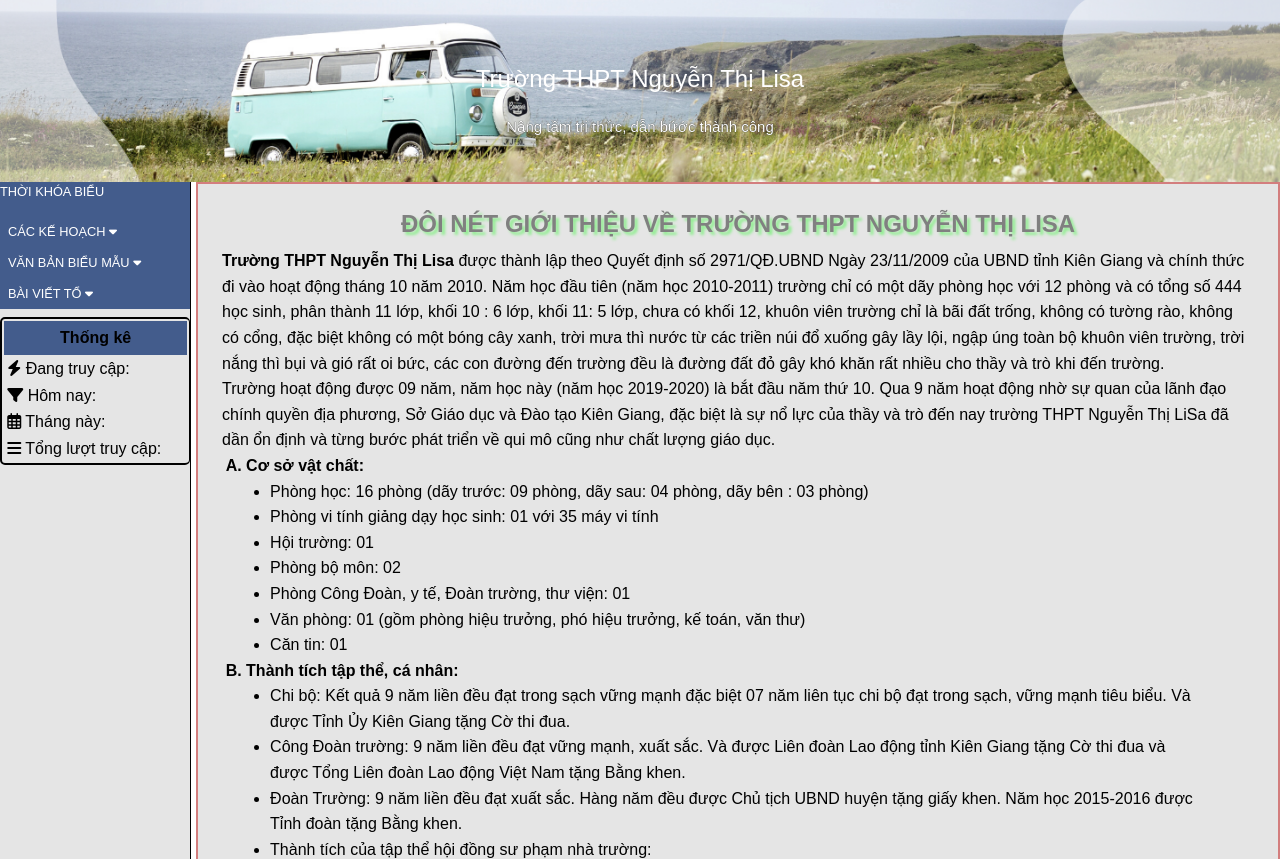
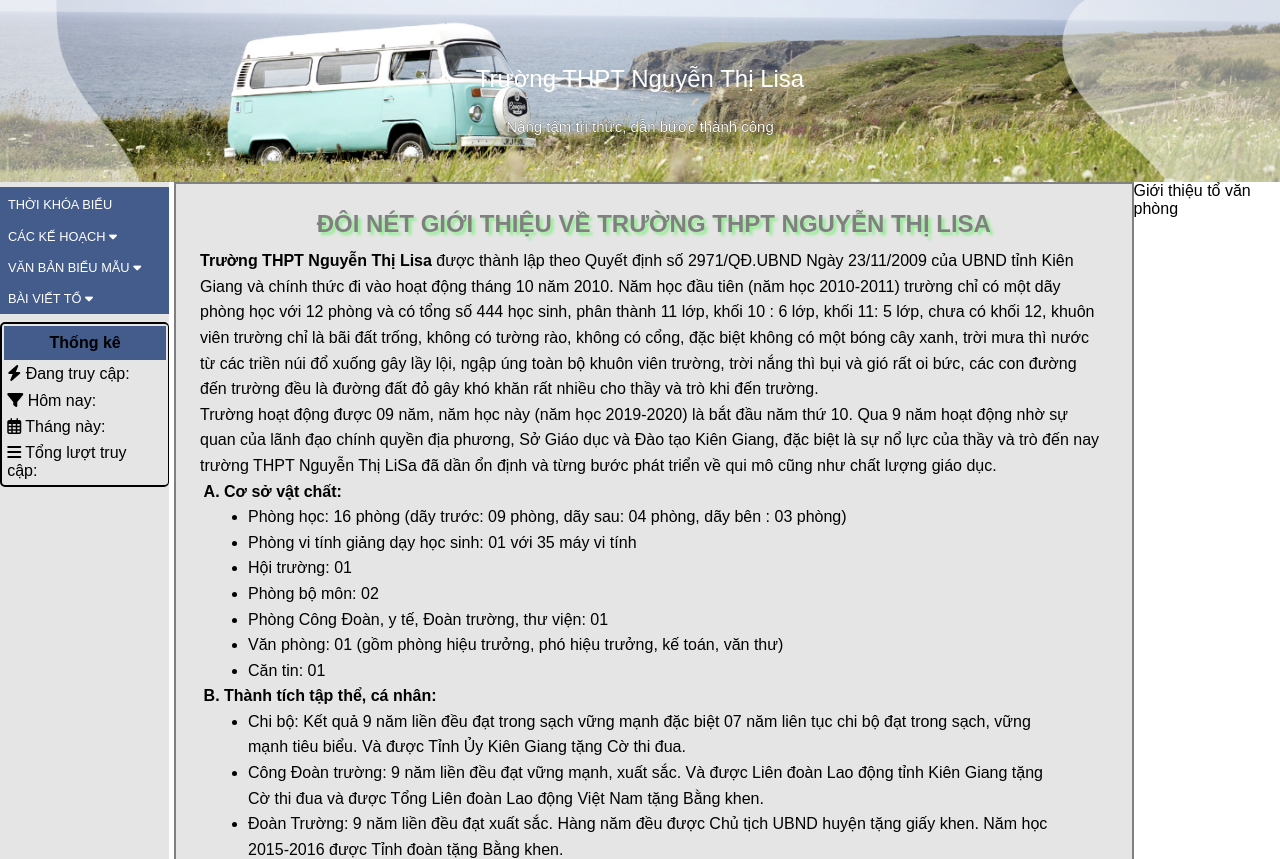
Before and after one commit to EvilLocDev/Midterm_big_exercise, a plain HTML site: page info_teach.html in a window 1280 px wide. Shown: the part 359-1218 px from the top of the page. Drawn offline with Linux system fonts and the light colour scheme.

Commit message:
update lan 2
cập nhật lại css

```diff
--- a/assets/css/info_teach.css
+++ b/assets/css/info_teach.css
@@ -20,12 +20,14 @@ section{
     width: 15%;
     background-color: #e5e5e5;
     position: relative;
-    border-right: 1px black solid;
+    /* border-right: 1px black solid; */
+    /* border: 2px solid gray; */
+
 }
 .main-content{
     width: 85%;
     background-color: #e5e5e5;
-    border: 2px solid rgb(211, 126, 126);
+    border: 2px solid gray;
     margin-left: 0.3rem;
     padding-top: 1rem;
     padding-bottom: 2rem;
@@ -33,7 +35,7 @@ section{
 
 .menu {
     position: relative;
-
+    margin-top: 0.3rem;
 }
 
 .menu > li{
@@ -46,7 +48,7 @@ section{
 }
 
 .menu > li:first-child{
-    padding-bottom: 1rem;
+    padding: 0.5rem;
 
 }
 
--- a/info_teach.html
+++ b/info_teach.html
@@ -217,7 +217,9 @@
                 </div>
             </div>
             <div class="to-van-phong">
-
+                <div class="heading-bai-viet">
+                    Giới thiệu tổ văn phòng
+                </div>
             </div>
         </section>
 
```
